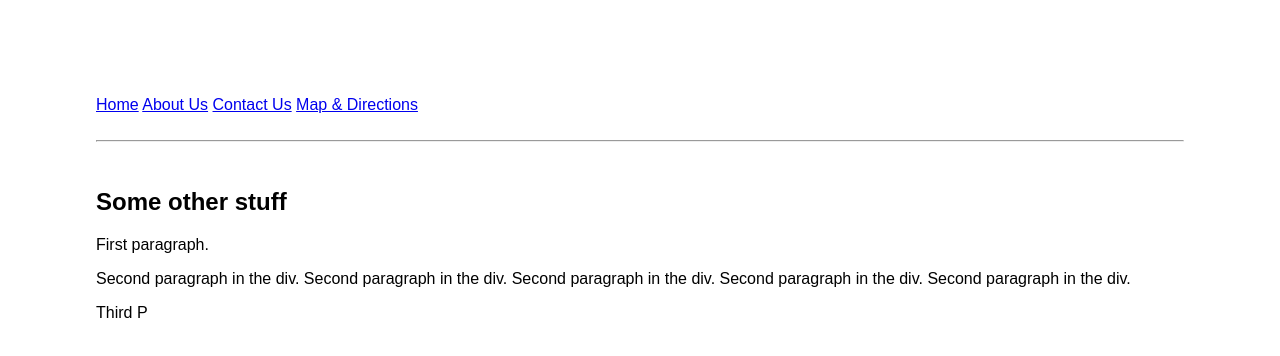
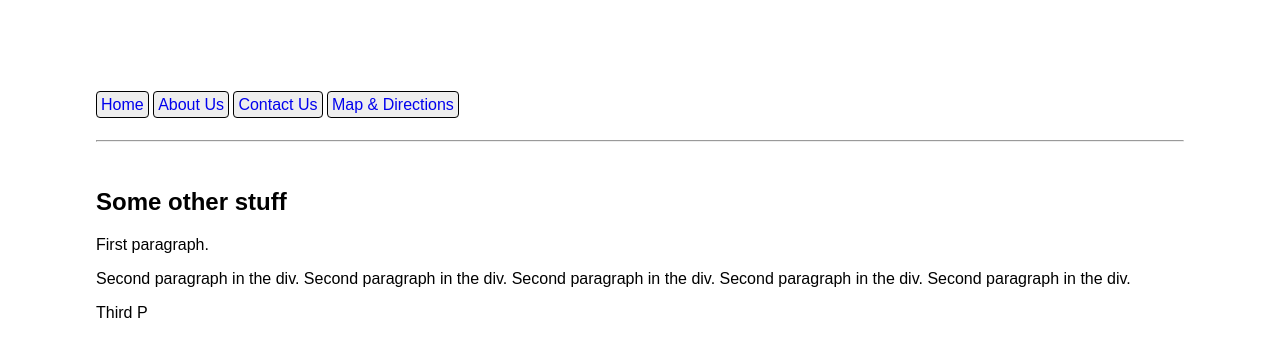
Before and after one commit to davealbanycancode/FEWD, a plain HTML site: page Class 9/NavExercise.html in a window 1280 px wide. Drawn offline with Linux system fonts and the light colour scheme.

Commit message:
Version 3

```diff
--- a/Class 9/NavExercise.html
+++ b/Class 9/NavExercise.html
@@ -12,10 +12,15 @@
       font-family: arial;
     }
 
-    ul {
+    .navbar {
+
     }
-    li{
-
+    a {
+      padding: 4px;
+      border: 1px solid black;
+      text-decoration: none;
+      border-radius: 4px;
+      background-color: #eeeeee;
     }
 
 
```
Also changed, not shown: Class 9/NavExerciseSolution.html (+3 -1 lines).
